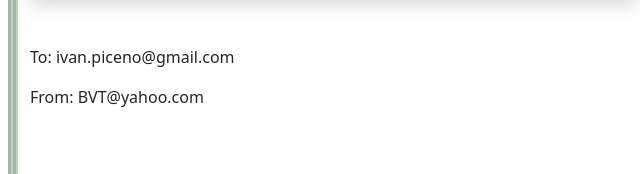
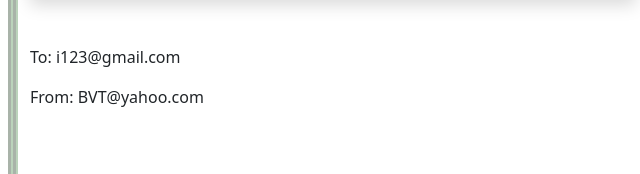
Before and after one commit to IvanPiceno171/BVT-BootstrapProject, a plain HTML site: page index.html in a window 1280 px wide. Shown: the part 164-338 px from the top of the page, 627-1267 px from the left. Drawn offline with nearby package versions, Linux system fonts and the light colour scheme.

Commit message:
last commit

```diff
--- a/index.html
+++ b/index.html
@@ -93,7 +93,7 @@
             </div>
           </div>
           <div class="recepients my-5">
-            <p>To: ivan.piceno@gmail.com</p>
+            <p>To: i123@gmail.com</p>
             <p>From: BVT@yahoo.com</p>
           </div>
           <div class="emailContent py-4 my-5">
```
